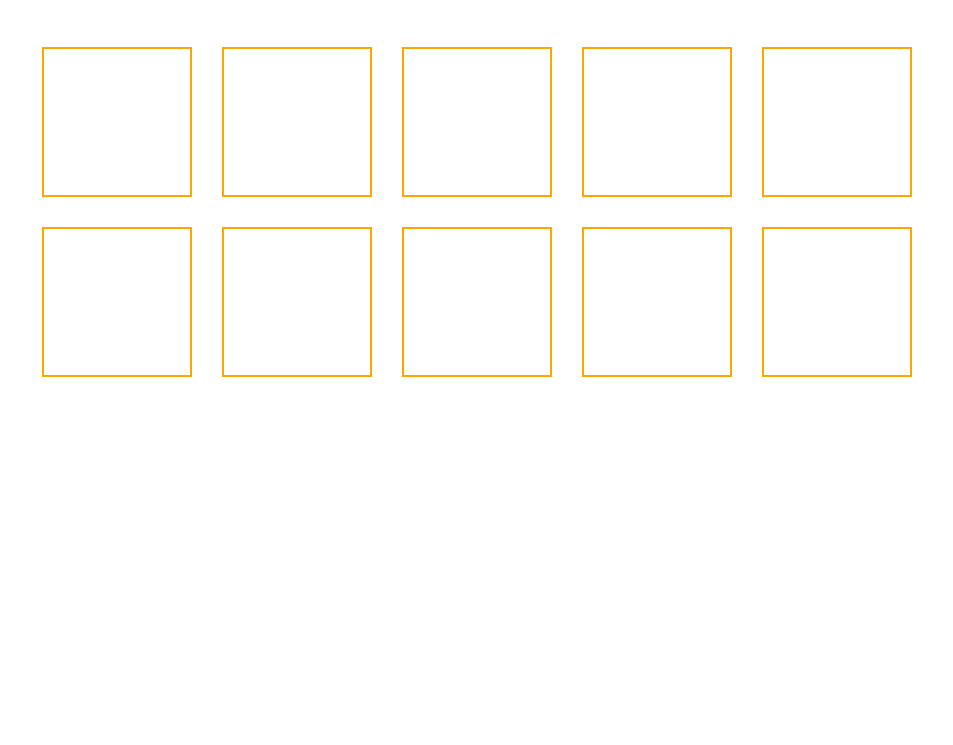
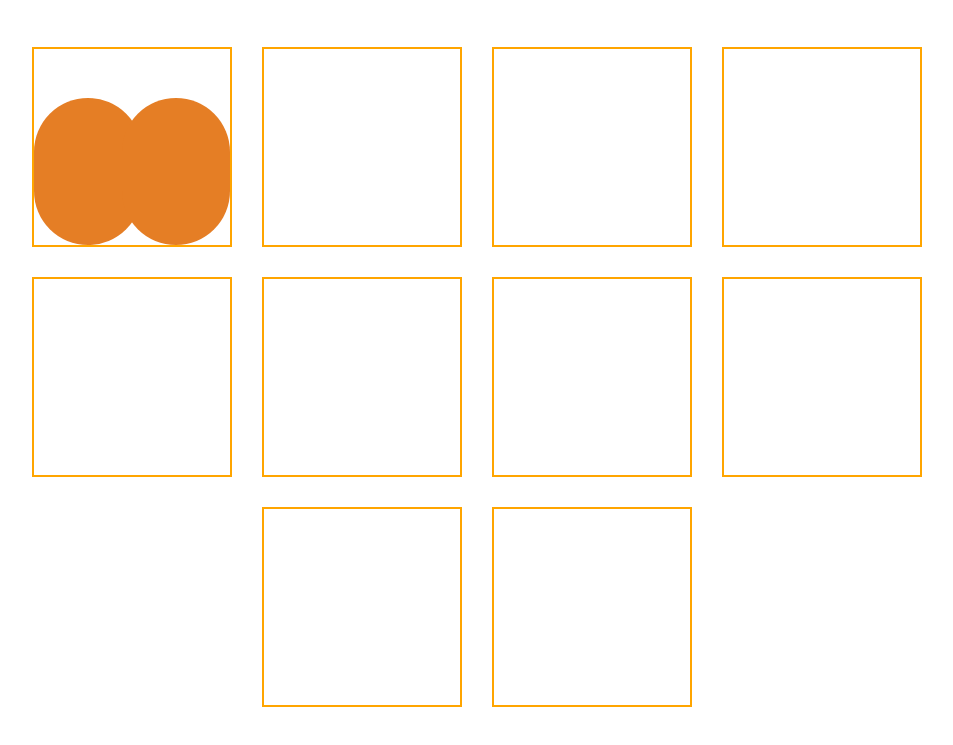
Before and after one commit to nat-davydova/halloween-icons, a website built with Vite: page index.html in a window 1280 px wide. Shown: the part 173-918 px from the top of the page, without its empty margins (163-1116 px from the left). Before the commit the page ends 800 px from the top, so only its background shows below. Built offline with nearby package versions, Linux system fonts and the light colour scheme.

Commit message:
pumpkin: pumpkin body left and right parts

```diff
--- a/index.html
+++ b/index.html
@@ -24,7 +24,14 @@
   </header>
   <div class="content">
     <div class="container">
-      <div class="icon"></div>
+      <div class="pumpkin icon">
+        <div class="pumpkin__tail"></div>
+        <div class="pumpkin__main">
+          <div class="pumpkin__bleak"></div>
+          <div class="pumpkin__face"></div>
+          <div class="pumpkin__body"></div>
+        </div>
+      </div>
       <div class="icon"></div>
       <div class="icon"></div>
       <div class="icon"></div>
--- a/style.css
+++ b/style.css
@@ -87,8 +87,52 @@ body a {
     justify-content: center;
 }
 
+/* ICON STYLES: YOU DON'T NEED THEM!!! */
+
 .icon {
-    width: 150px;
-    height: 150px;
+    width: 200px;
+    height: 200px;
     border: 2px solid orange;
 }
+
+/* ICON  #1 */
+
+.pumpkin {
+    --body-color--main: #e57e25;
+
+    position: relative;
+}
+
+.pumpkin__tail {
+    height: 25%;
+}
+
+.pumpkin__main {
+    position: relative;
+    height: 75%;
+}
+
+.pumpkin__body {
+    position: relative;
+    height: 100%;
+}
+
+.pumpkin__body:before,
+.pumpkin__body:after {
+    position: absolute;
+    top: 0;
+    display: block;
+    width: 55%;
+    height: 100%;
+    content: '';
+    background-color: var(--body-color--main);
+    border-radius: 100px;
+}
+
+.pumpkin__body:before {
+    left: 0;
+}
+
+.pumpkin__body:after {
+    right: 0;
+}
```
